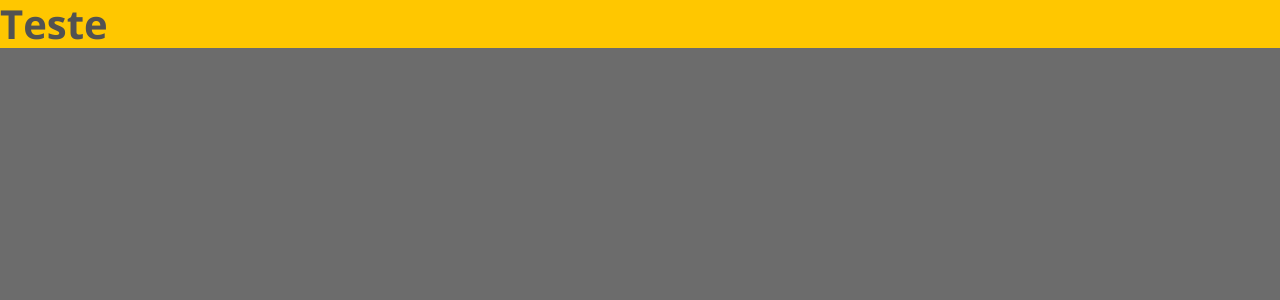
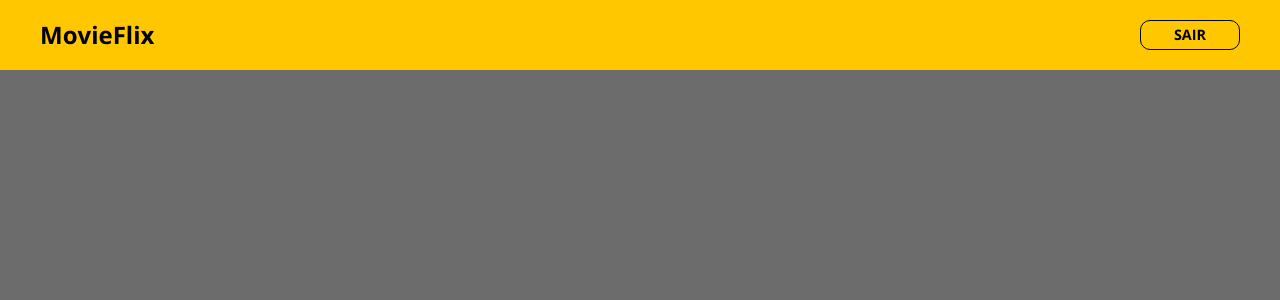
Before and after one commit to DaniloSancto/movie-flix, a React (Create React App) app in the folder frontend/: page / in a window 1280 px wide. Shown: the top 300 px of the page. Built offline with nearby package versions, Linux system fonts and the light colour scheme; the HTML template or start-up script is replaced by a standard one.

Commit message:
Navbar styling

```diff
--- a/frontend/src/App.tsx
+++ b/frontend/src/App.tsx
@@ -1,10 +1,11 @@
 import './assets/styles/custom.scss';
 import "./App.css";
+import Navbar from './components/Navbar';
 
 function App() {
   return (
     <>
-    <h1 className='bg-primary'>Teste</h1>
+      <Navbar/>
     </>
   );
 }
--- /dev/null
+++ b/frontend/src/components/BtnLogout/index.tsx
@@ -0,0 +1,15 @@
+import "./styles.css";
+
+type Props = {
+  text: string;
+};
+
+const BtnLogout = ({ text }: Props) => {
+  return (
+    <div className="btn-logout">
+      <h2>{text}</h2>
+    </div>
+  );
+};
+
+export default BtnLogout;
--- /dev/null
+++ b/frontend/src/components/BtnLogout/styles.css
@@ -0,0 +1,15 @@
+.btn-logout {
+  display: flex;
+  justify-content: center;
+  align-items: center;
+  color: #000;
+  border: 1px solid #000;
+  border-radius: 10px;
+  width: 100px;
+  height: 30px;
+  text-transform: uppercase;
+}
+
+.btn-logout h2 {
+  font-size: 0.6em;
+}
--- /dev/null
+++ b/frontend/src/components/Navbar/index.tsx
@@ -0,0 +1,15 @@
+import BtnLogout from "../BtnLogout";
+import "./styles.css";
+
+const Navbar = () => {
+  return (
+    <div className="navbar nav-container bg-primary">
+      <div className="container-fluid nav-content">
+        <h1 className="nav-logo">MovieFlix</h1>
+          <BtnLogout text={"Sair"} />
+      </div>
+    </div>
+  );
+};
+
+export default Navbar;
--- /dev/null
+++ b/frontend/src/components/Navbar/styles.css
@@ -0,0 +1,26 @@
+.nav-container {
+  height: 70px;
+  padding: 0 15px;
+}
+
+.nav-content {
+  font-size: 24px;
+  max-width: 1200px;
+  padding: 0;
+}
+
+.nav-logo {
+  color: #000;
+  font-size: 1em;
+}
+@media (min-width: 576px) {
+  .nav-container {
+    padding: 0 25px;
+  }
+}
+
+@media (min-width: 768px) {
+  .nav-container {
+    padding: 0 35px;
+  }
+}
```
